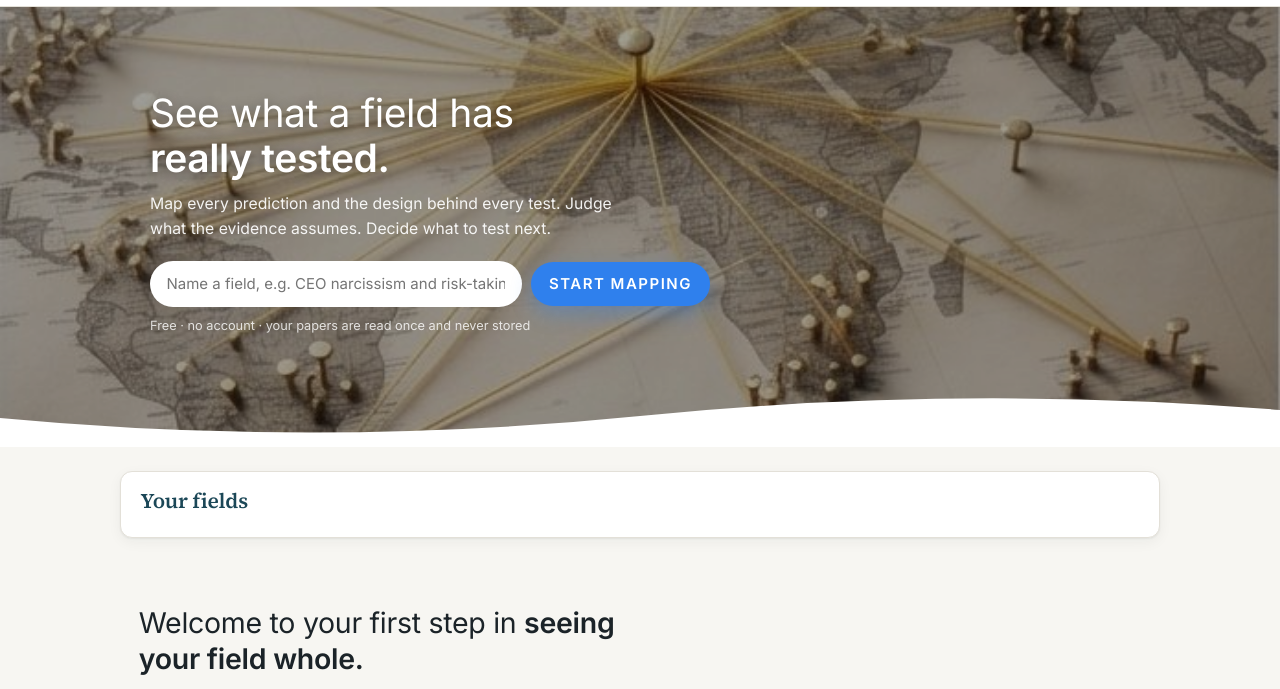
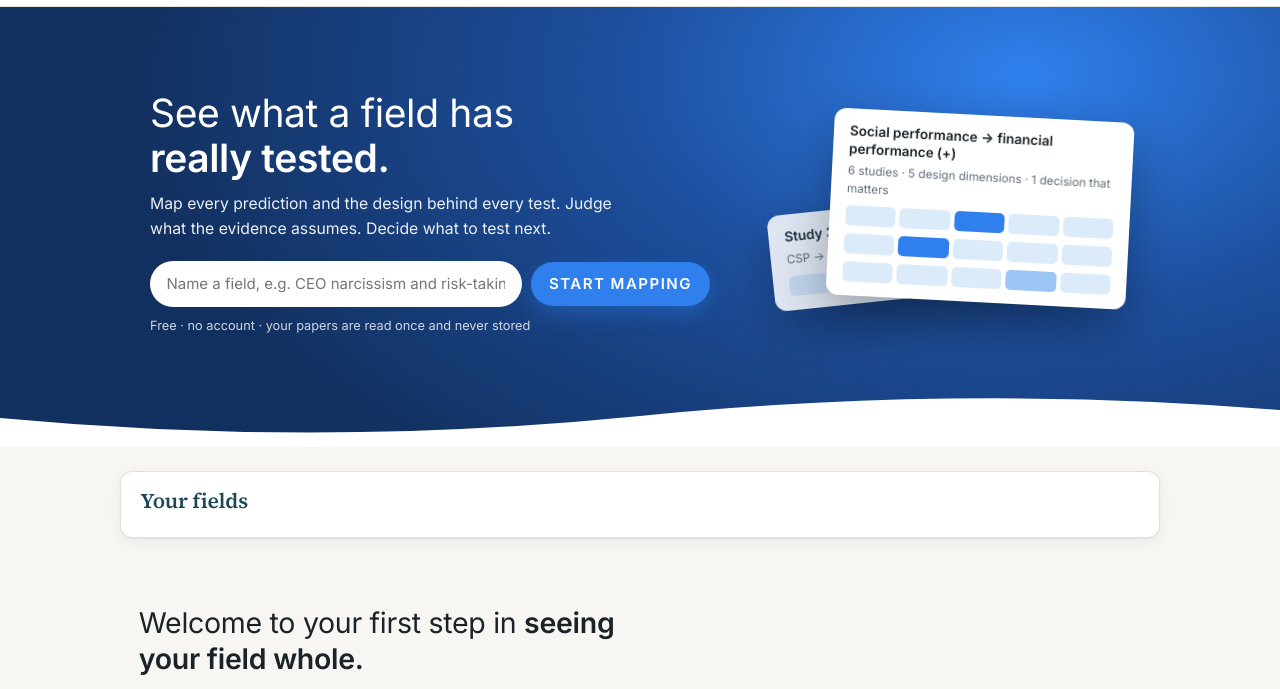
Before and after one commit to kristinaraevigna-cyber/epistemap, a website: page public/index.html in a window 1280 px wide. Shown: the part 53-742 px from the top of the page. Drawn offline with Linux system fonts and the light colour scheme; no server answers.

Commit message:
Hero: deep blue gradient with floating evidence cards instead of the map photo

```diff
--- a/public/index.html
+++ b/public/index.html
@@ -25,8 +25,11 @@
 </header>
 
 <main id="home" class="home">
-  <section class="hero4" id="hero">
-    <img class="hero4-bg" src="img/map.jpg" alt="" width="696" height="984">
+  <section class="hero4 hero-b" id="hero">
+    <div class="hero-cards" aria-hidden="true">
+      <div class="hcard hcard-back"><b>Study 3 · Doe (2015)</b><span>CSP → CFP (+) · OLS · KLD · US firms</span><div class="hrow"><i></i><i></i><i class="k"></i><i></i><i></i></div></div>
+      <div class="hcard hcard-front"><b>Social performance → financial performance (+)</b><span>6 studies · 5 design dimensions · 1 decision that matters</span><div class="hrow"><i></i><i></i><i class="k"></i><i></i><i></i></div><div class="hrow"><i></i><i class="k"></i><i></i><i></i><i></i></div><div class="hrow"><i></i><i></i><i></i><i class="m"></i><i></i></div></div>
+    </div>
     <div class="hero4-inner">
       <h1>See what a field has <strong>really tested.</strong></h1>
       <p class="lede">Map every prediction and the design behind every test. Judge what the evidence assumes. Decide what to test next.</p>
--- a/public/styles.css
+++ b/public/styles.css
@@ -324,3 +324,18 @@ body.on-home .home-nav{display:flex;gap:1.6rem;justify-content:center}
 .mini-fig .mini-cell.covered{background:#E3EEFB}.mini-fig .mini-cell.partly{background:#D4E4F8}.mini-fig .mini-cell.none{background:#2F80ED;color:#fff}.mini-fig .mini-cell.none span{color:rgba(255,255,255,.85)}
 @media (max-width:900px){.track{grid-template-columns:repeat(4,1fr);gap:1rem .4rem}.track::before{display:none}}
 @media (max-width:760px){.step-card{grid-template-columns:1fr;padding:1.2rem 1rem 1.6rem}.step-arrow{display:none}.track .lbl{font-size:.72rem}}
+/* hero B: deep blue with floating cards */
+.hero-b{background:radial-gradient(900px 520px at 80% 15%,#2F80ED 0%,#1D4F9E 45%,#12305F 100%)}
+.hero-b .hero4-inner{padding:5.5rem 2rem 6.5rem}
+.hero-b h1{text-shadow:none;max-width:20ch}
+.hero-cards{position:absolute;right:max(1rem,calc((100% - 1040px)/2));top:60px;width:420px;height:320px;pointer-events:none}
+.hcard{position:absolute;width:300px;background:#fff;border-radius:12px;padding:14px 16px;color:#1B2328;box-shadow:0 20px 50px rgba(0,0,0,.3);font-size:.78rem}
+.hcard b{display:block;font-size:.9rem;margin-bottom:4px;line-height:1.3}
+.hcard span{color:#5F6B78}
+.hrow{display:flex;gap:4px;margin-top:8px}.hrow i{flex:1;height:20px;border-radius:5px;background:#DCEBFA}.hrow i.k{background:#2F80ED}.hrow i.m{background:#9CC4F5}
+.hcard-back{left:30px;top:130px;transform:rotate(-6deg);opacity:.85;animation:floatb 7s ease-in-out infinite}
+.hcard-front{left:90px;top:50px;transform:rotate(3deg);animation:floata 6s ease-in-out infinite}
+@keyframes floata{0%,100%{transform:rotate(3deg) translateY(0)}50%{transform:rotate(3deg) translateY(-8px)}}
+@keyframes floatb{0%,100%{transform:rotate(-6deg) translateY(0)}50%{transform:rotate(-6deg) translateY(6px)}}
+@media (prefers-reduced-motion:reduce){.hcard{animation:none}}
+@media (max-width:1000px){.hero-cards{display:none}}
```
